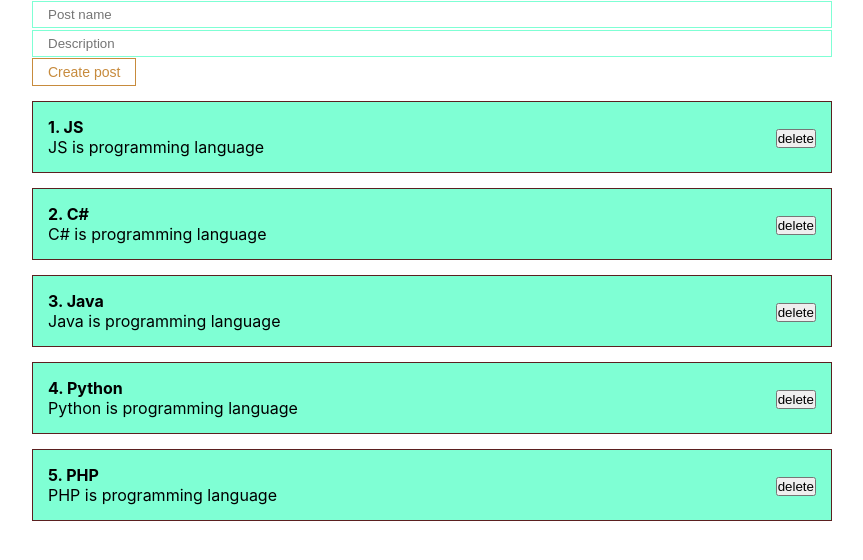
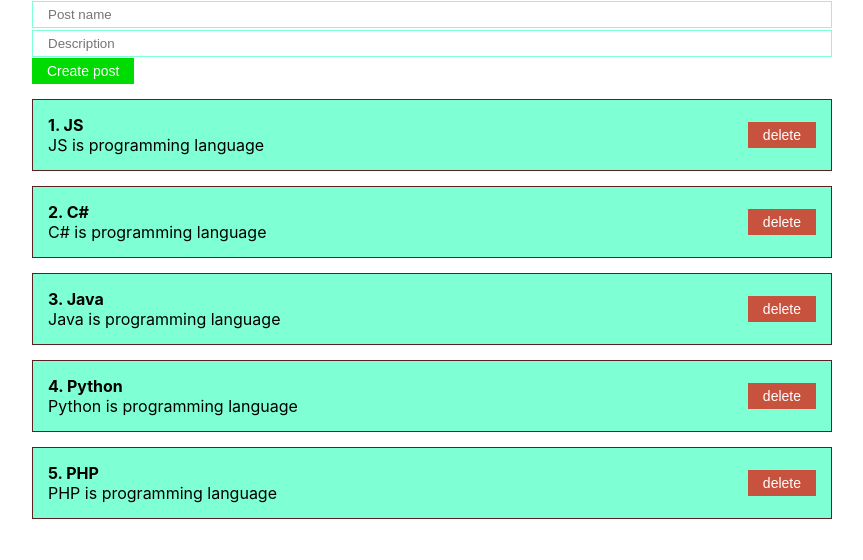
Before and after one commit to vik-tsyplakov/ReactJS_course, a React (Create React App) app in the folder course/: page / in a window 1280 px wide. Shown: the top 560 px of the page, without its empty margins (208-1071 px from the left). Built offline with nearby package versions, Linux system fonts and the light colour scheme.

Commit message:
customized-button-for-creation-post

```diff
--- a/course/src/components/PostForm.jsx
+++ b/course/src/components/PostForm.jsx
@@ -34,7 +34,9 @@ export default function PostForm(props) {
           type="text"
           placeholder="Description"
         />
-        <MyButton onClick={addNewPost}>Create post</MyButton>
+        <MyButton onClick={addNewPost} style={{ backgroundColor: "#00DC01" }}>
+          Create post
+        </MyButton>
       </form>
     </div>
   );
--- a/course/src/components/PostItem.jsx
+++ b/course/src/components/PostItem.jsx
@@ -1,4 +1,5 @@
 import React from "react";
+import MyButton from "./UI/button/MyButton";
 
 export default function PostItem(props) {
   return (
@@ -11,7 +12,7 @@ export default function PostItem(props) {
           <div>{props.post.description}</div>
         </div>
         <div className="post__btn">
-          <button>delete</button>
+          <MyButton>delete</MyButton>
         </div>
       </div>
     </div>
--- a/course/src/components/UI/button/MyButton.module.css
+++ b/course/src/components/UI/button/MyButton.module.css
@@ -1,8 +1,8 @@
 .myBtn {
   padding: 5px 15px;
-  color: rgb(199, 139, 61);
+  color: rgb(255, 255, 255);
   font-size: 14px;
-  background-color: transparent;
-  border: 1px solid rgb(199, 139, 61);
+  background-color: rgb(199, 82, 61);
+  border: 0;
   cursor: pointer;
 }
```
